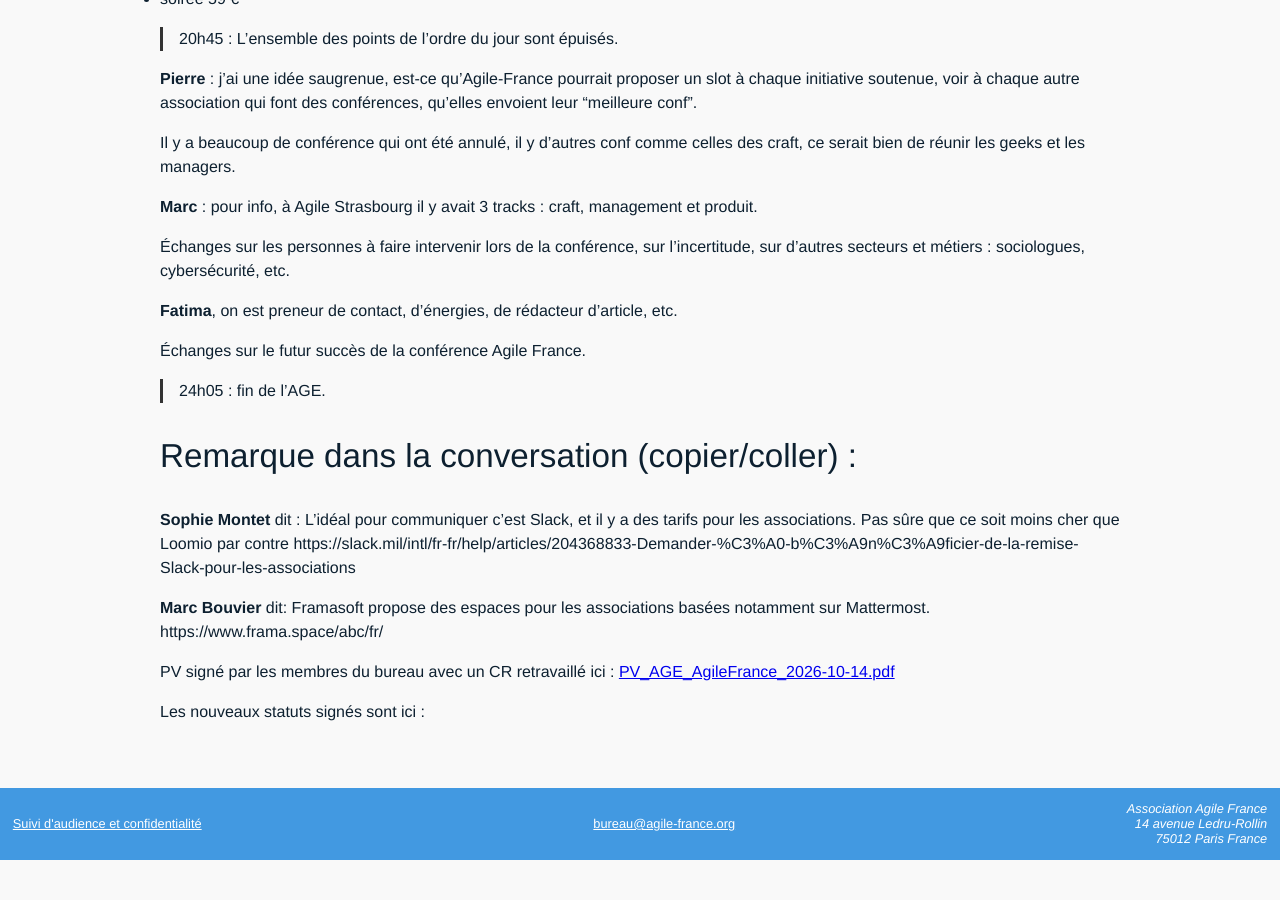
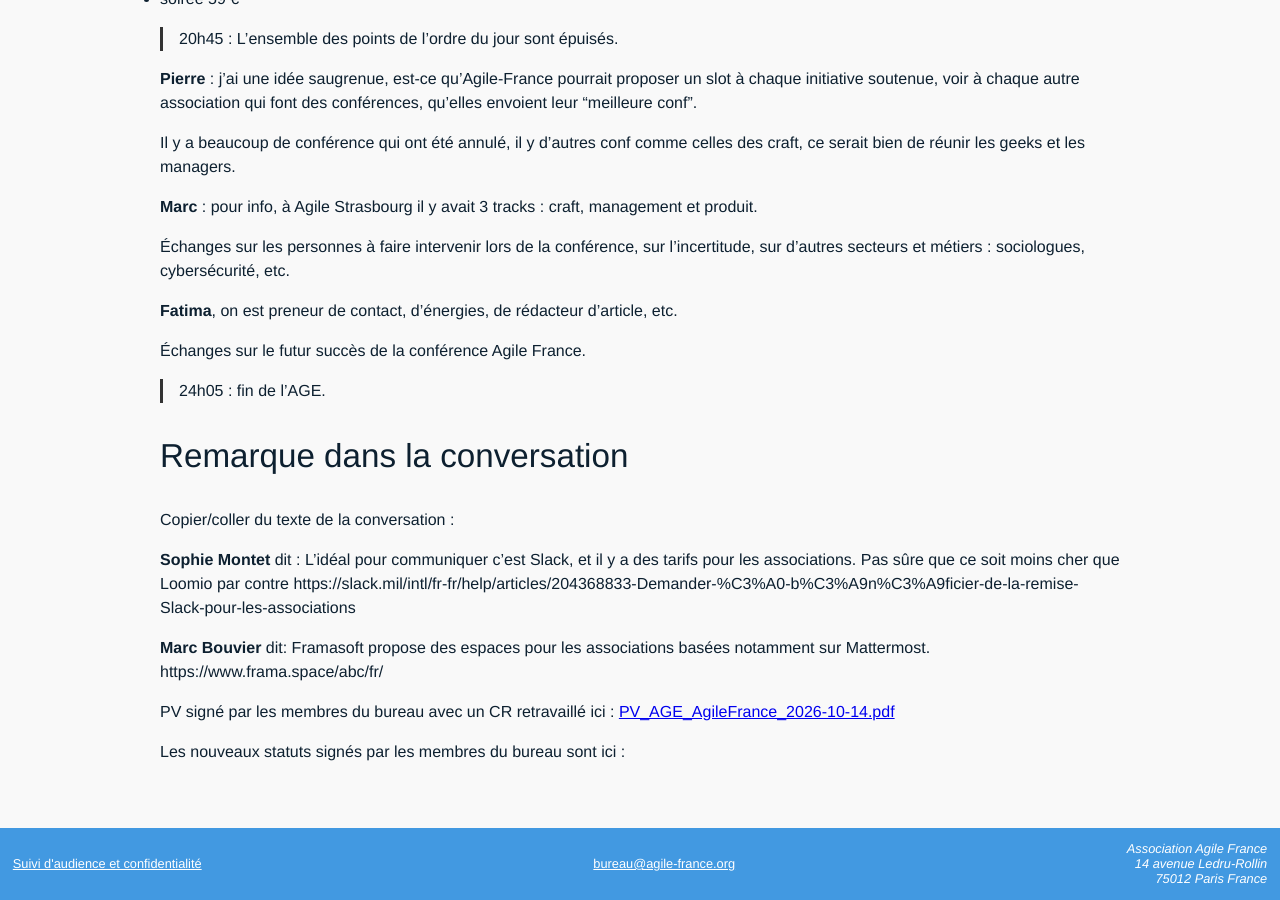
Before and after one commit to AgileFrance/AgileFrance.github.io, a Jekyll site: the page built from _assemblee_generale/2026-10-14.md, in a window 1280 px wide and 900 px high, scrolled down 4903 px. Built offline with Jekyll 4.4.1, drawn with Linux system fonts in a browser that asks for light colours; comment, search, counter and statistics services are not loaded; before the commit the page ends 5763 px from its top, so only the background shows below that; some of the changed text lies outside the part shown.

Commit message:
fix links

```diff
--- a/_assemblee_generale/2026-10-14.md
+++ b/_assemblee_generale/2026-10-14.md
@@ -10,8 +10,8 @@
 
 ## Sommaire
 
+- [Personnes Présentes](#personnes-présentes)
 - [Ordre du jour](#ordre-du-jour)
-- [Personnes Présentes](#Personnes-Présentes)
 - [Présentation de la proposition de nouveaux statuts](#présentation-de-la-proposition-de-nouveaux-statuts)
 - [Questions et propositions d'amendement](#questions-et-propositions-damendement)
   - [Ancienneté des membres pouvant proposer une liste au bureau](#ancienneté-des-membres-pouvant-proposer-une-liste-au-bureau)
@@ -94,7 +94,7 @@
 
 - Clôture du sondage à 21h00.
 
-###  Les nouveaux statuts sont validés.
+### Les nouveaux statuts sont validés.
 
 https://www.loomio.com/p/WfSlFUay/validation-des-nouveaux-statuts-age-14-octobre-2026-
 
@@ -198,7 +198,9 @@
 
 > 24h05 : fin de l'AGE.
 
-## Remarque dans la conversation (copier/coller) :
+## Remarque dans la conversation
+
+ Copier/coller du texte de la conversation :
 
 **Sophie Montet** dit : L'idéal pour communiquer c'est Slack, et il y a des tarifs pour les associations. Pas sûre que ce soit moins cher que Loomio par contre https://slack.mil/intl/fr-fr/help/articles/204368833-Demander-%C3%A0-b%C3%A9n%C3%A9ficier-de-la-remise-Slack-pour-les-associations
 
@@ -206,4 +208,4 @@
 
 PV signé par les membres du bureau avec un CR retravaillé ici : [PV_AGE_AgileFrance_2026-10-14.pdf](PV_AGE_AgileFrance_2026-10-14.pdf)
 
-Les nouveaux statuts signés sont ici :
+Les nouveaux statuts signés par les membres du bureau sont ici :
```
Also changed, not shown: other parts of _assemblee_generale/2026-10-14.md (+2 -2 lines).
